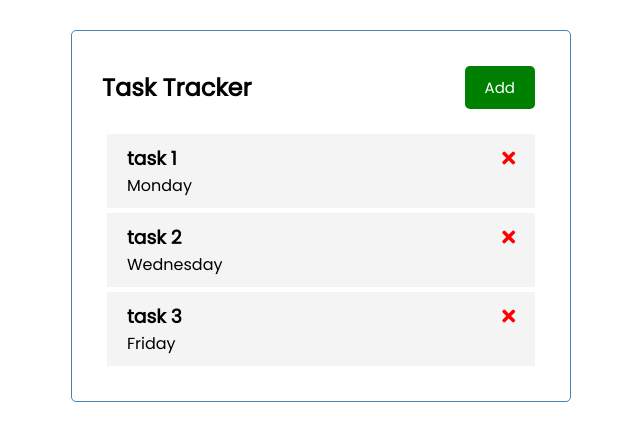
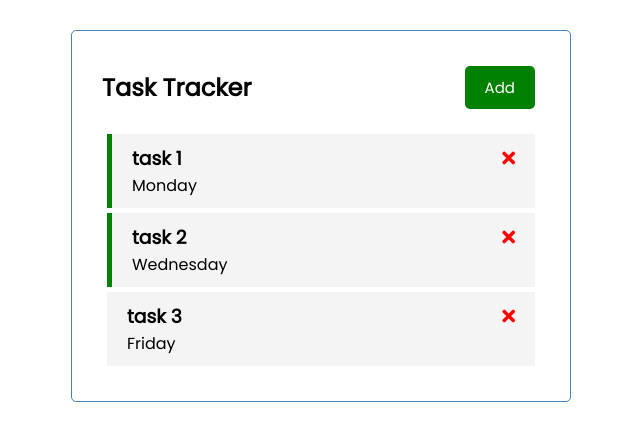
Before and after one commit to summersky1/task-tracker, a React (Create React App) app: page / in a window 1280 px wide. Shown: the top 440 px of the page, without its empty margins (319-959 px from the left). Built offline with nearby package versions, Linux system fonts and the light colour scheme.

Commit message:
Toggle reminder class for task based on double click event

```diff
--- a/src/App.js
+++ b/src/App.js
@@ -7,17 +7,20 @@
     {
       id: 1,
       text: "task 1",
-      day: "Monday"
+      day: "Monday",
+      reminder: true,
     },
     {
       id: 2,
       text: "task 2",
-      day: "Wednesday"
+      day: "Wednesday",
+      reminder: true,
     },
     {
       id: 3,
       text: "task 3",
-      day: "Friday"
+      day: "Friday",
+      reminder: false,
     },
   ])
 
@@ -25,11 +28,15 @@
     setTasks(tasks.filter(task => task.id !== id))
   }
 
+  const toggleReminder = id => {
+    setTasks(tasks.map(task => task.id === id ? { ...task, reminder: !task.reminder } : task))
+  }
+
   return (
     <div className="container">
       <Header />
       { tasks.length > 0 ? (
-        <Tasks tasks={tasks} onDelete={deleteTask} />
+        <Tasks tasks={tasks} onDelete={deleteTask} onToggle={toggleReminder} />
       ) : (
         "No tasks."
       )}
--- a/src/components/Task.js
+++ b/src/components/Task.js
@@ -1,6 +1,6 @@
-const Task = ({ task, onDelete }) => {
+const Task = ({ task, onDelete, onToggle }) => {
   return (
-    <div className="task">
+    <div className={`task ${task.reminder ? 'reminder' : ''}`} onDoubleClick={() => onToggle(task.id)}>
       <h3>
         {task.text}
         <span
--- a/src/components/Tasks.js
+++ b/src/components/Tasks.js
@@ -1,10 +1,10 @@
 import Task from './Task'
 
-const Tasks = ({ tasks, onDelete }) => {
+const Tasks = ({ tasks, onDelete, onToggle }) => {
   return (
     <>
       {tasks.map(task => (
-                <Task key={task.id} task={task} onDelete={onDelete} />
+        <Task key={task.id} task={task} onDelete={onDelete} onToggle={onToggle} />
       ))}
     </>
   )
```
Lines whose indentation alone changed are shown as unchanged.
